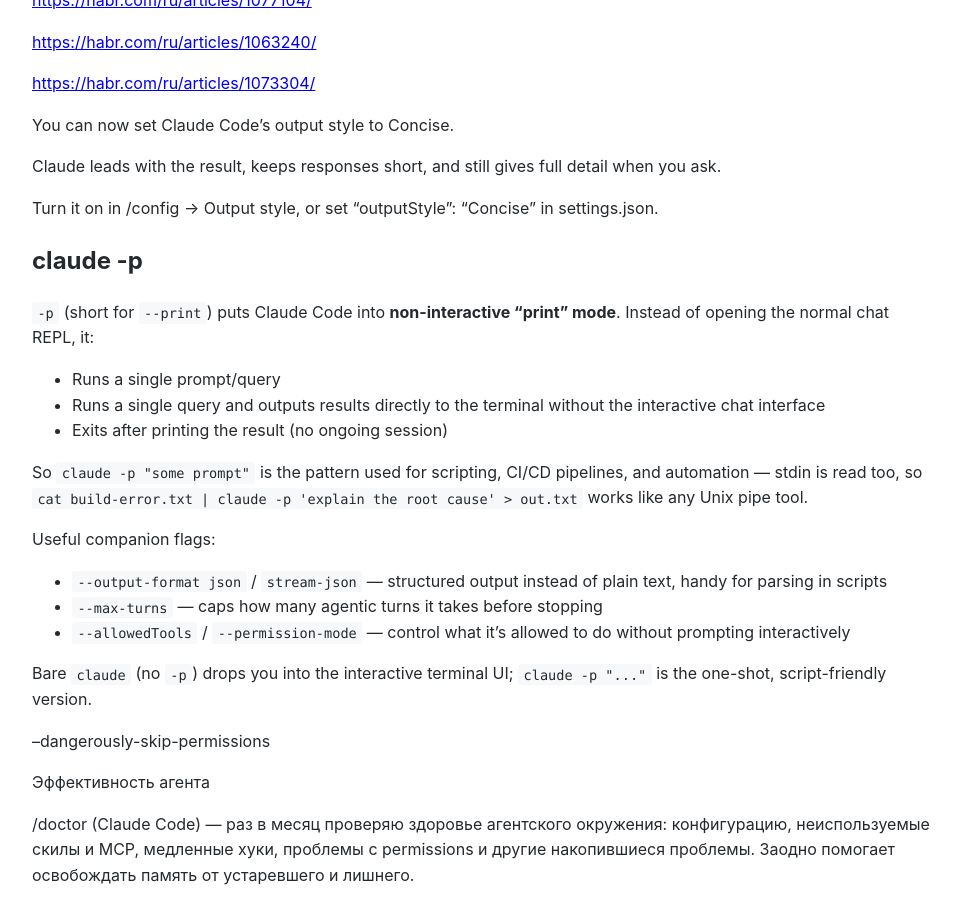
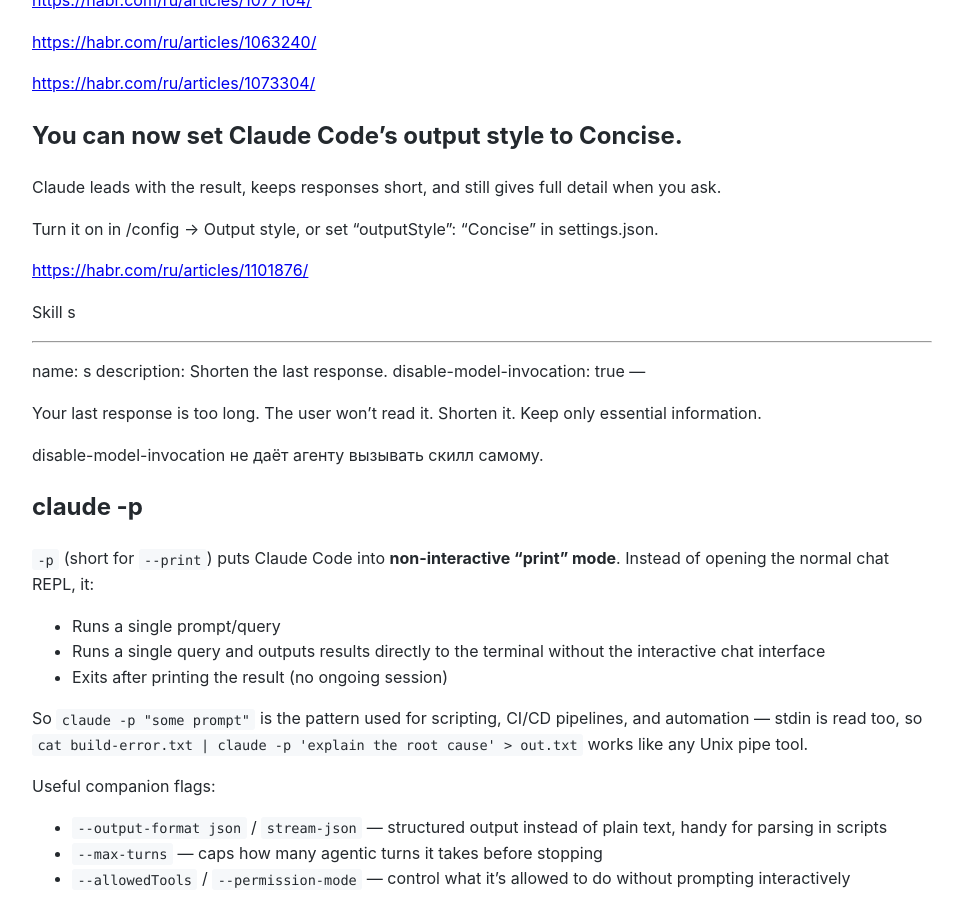
Before and after one commit to Michael-Lubinsky/michael-lubinsky.github.com, a Jekyll site: the page built from ml/claude.md, in a window 1280 px wide and 900 px high, scrolled down 1074 px. Shown: the whole window, without its empty margins (158-1121 px from the left). Built offline with Jekyll 4.4.1, drawn with Linux system fonts in a browser that asks for light colours; our own code applies the rules of GitHub Pages for plain Markdown files.

Commit message:
Update claude.md

```diff
--- a/ml/claude.md
+++ b/ml/claude.md
@@ -33,12 +33,26 @@
 
 <https://habr.com/ru/articles/1073304/>
 
-You can now set Claude Code's output style to Concise.
+## You can now set Claude Code's output style to Concise.
 
 Claude leads with the result, keeps responses short, and still gives full detail when you ask.
 
 Turn it on in /config → Output style, or set "outputStyle": "Concise" in settings.json.
 
+<https://habr.com/ru/articles/1101876/>
+
+Skill s
+
+---
+name: s
+description: Shorten the last response.
+disable-model-invocation: true
+---
+
+Your last response is too long. The user won't read it. Shorten it. Keep only essential information.
+
+
+disable-model-invocation не даёт агенту вызывать скилл самому.
 
 ## claude -p
 
```
